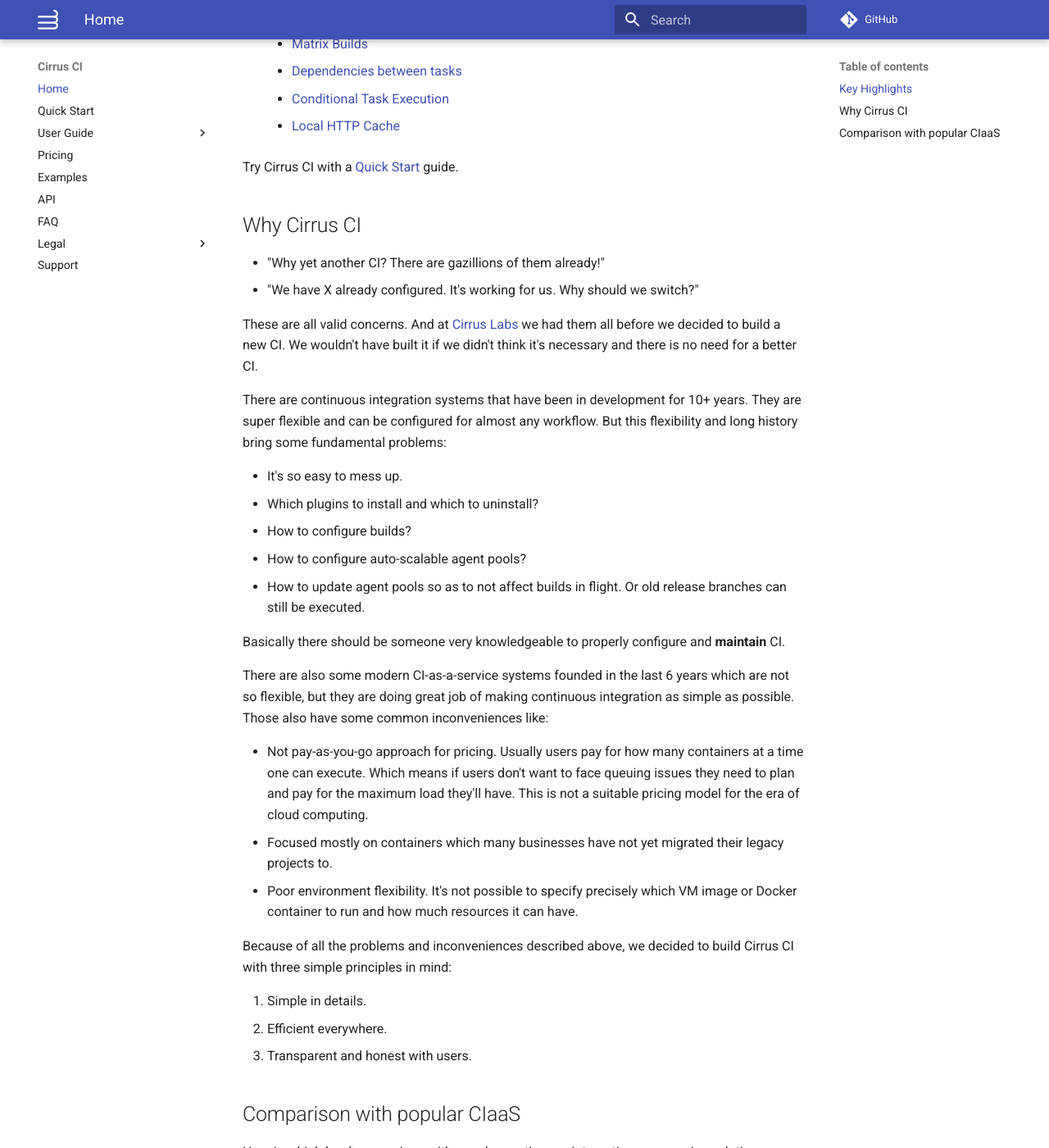
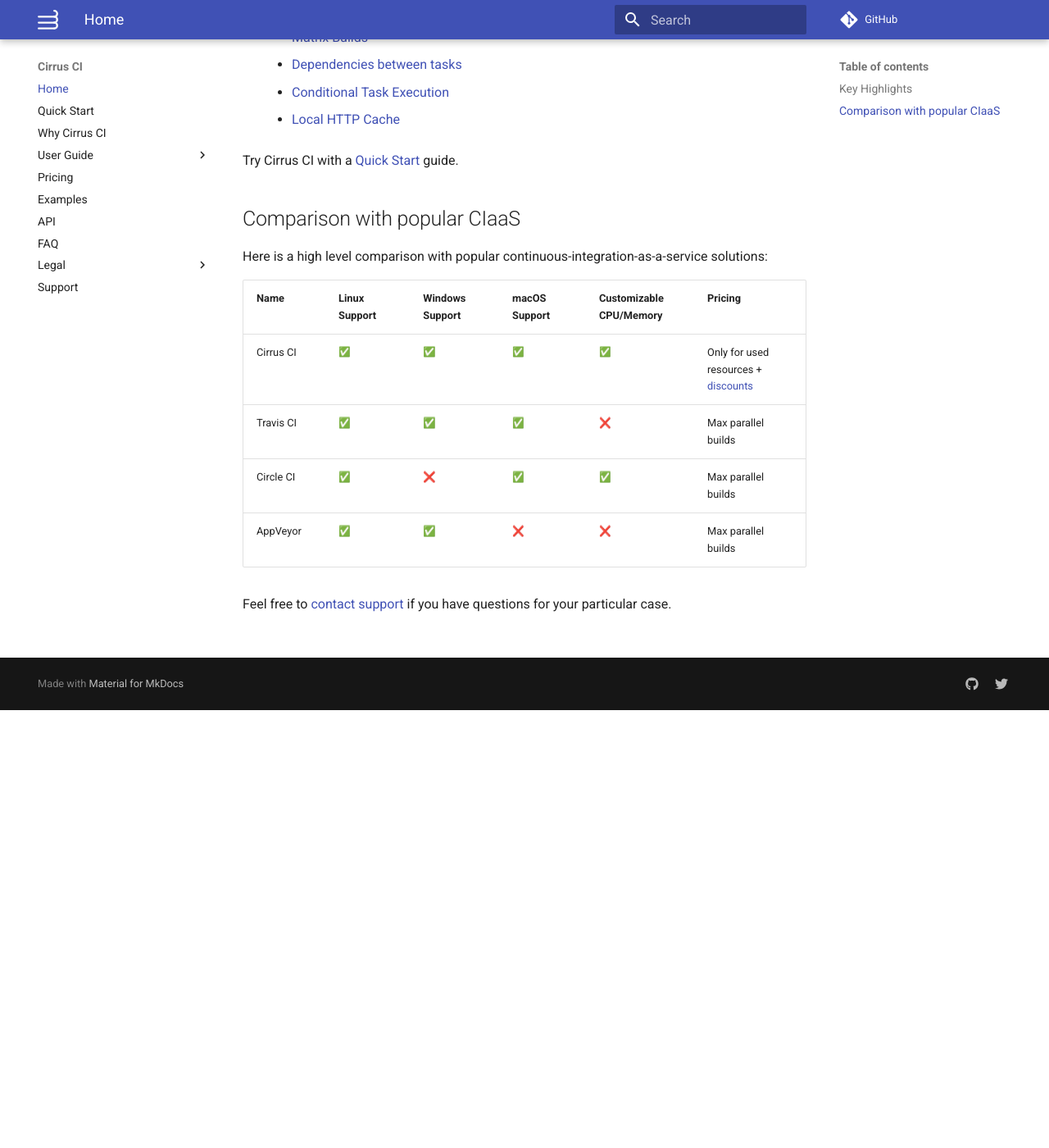
Before and after one commit to cirruslabs/cirrus-ci-docs, an MkDocs documentation site: the page built from docs/index.md, in a window 1280 px wide and 1400 px high, scrolled down 534 px. Shown: the whole window at 82% size. Built offline with MkDocs 1.6.1 and Material for MkDocs 9.7.7, drawn with Linux system fonts in a browser that asks for light colours; emoji names are drawn with the system emoji font; comment, search, counter and statistics services are not loaded; some of the changed text lies outside the part shown.

Commit message:
Cleaner index.md

```diff
--- a/docs/index.md
+++ b/docs/index.md
@@ -1,15 +1,13 @@
 # Cirrus CI
 
-Cirrus CI makes your development cycle fast, efficient, and secure by leveraging modern cloud technologies. Cirrus CI
-scales with your team and makes shipping software faster and cheaper.
-
-Cirrus CI is free for Open Source projects and at the moment Cirrus CI [supports only GitHub](faq.md#only-github-support).
-For private repositories Cirrus CI has [a few very flexible plans](/pricing.md).
+Cirrus CI makes your development cycle **fast**, **efficient**, and **secure** by leveraging modern cloud technologies.
+Cirrus CI scales with your team and makes shipping software faster and cheaper.
 
 ## Key Highlights
 
 * [Free for Open Source](guide/linux.md) or [per-second billing otherwise](/pricing.md).
-* Can delegate execution directly to [variety of computing services](guide/supported-computing-services.md).
+* No concurrency limit. No queues.
+* Bring you own infrastructure by delegating execution directly to [variety of computing services](guide/supported-computing-services.md).
 * Flexible execution environment: any Unix or Windows VM, any Docker container, any amount of CPUs, optional SSDs and GPUs.
 * Simple but very powerful configuration format. Learn more about how to configure tasks [here](guide/writing-tasks.md). Configure things like:
     - [Matrix Builds](guide/writing-tasks.md#matrix-modification)
@@ -19,42 +17,6 @@ For private repositories Cirrus CI has [a few very flexible plans](/pricing.md).
 
 Try Cirrus CI with a [Quick Start](guide/quick-start.md) guide.
 
-## Why Cirrus CI
-
-* "Why yet another CI? There are gazillions of them already!"
-* "We have X already configured. It's working for us. Why should we switch?"
-
-These are all valid concerns. And at [Cirrus Labs](http://cirruslabs.org/) we had them all before we decided to build a new CI.
-We wouldn't have built it if we didn't think it's necessary and there is no need for a better CI.
-
-There are continuous integration systems that have been in development for 10+ years. They are super flexible and
-can be configured for almost any workflow. But this flexibility and long history bring some fundamental problems:
-
-* It's so easy to mess up.
-* Which plugins to install and which to uninstall?
-* How to configure builds?
-* How to configure auto-scalable agent pools?
-* How to update agent pools so as to not affect builds in flight. Or old release branches can still be executed.
-
-Basically there should be someone very knowledgeable to properly configure and **maintain** CI.
-
-There are also some modern CI-as-a-service systems founded in the last 6 years which are not so flexible,
-but they are doing great job of making continuous integration as simple as possible. Those also have some common
-inconveniences like:
-
-* Not pay-as-you-go approach for pricing. Usually users pay for how many containers at a time one can execute.
-Which means if users don't want to face queuing issues they need to plan and pay for the maximum load they'll have.
-This is not a suitable pricing model for the era of cloud computing.
-* Focused mostly on containers which many businesses have not yet migrated their legacy projects to.
-* Poor environment flexibility. It's not possible to specify precisely which VM image or Docker container to run and
-how much resources it can have.
-
-Because of all the problems and inconveniences described above, we decided to build Cirrus CI with three simple principles in mind:
-
-1. Simple in details.
-2. Efficient everywhere.
-3. Transparent and honest with users.
-
 ## Comparison with popular CIaaS
 
 Here is a high level comparison with popular continuous-integration-as-a-service solutions:
@@ -62,7 +24,7 @@ Here is a high level comparison with popular continuous-integration-as-a-service
 Name      | Linux Support           | Windows Support         | macOS Support            | Customizable CPU/Memory | Pricing
 ----------| ----------------------  | ----------------------- | ------------------------ | ----------------------- | -----------------------
 Cirrus CI | [:white_check_mark:][1] | [:white_check_mark:][2] | [:white_check_mark:][3]  | :white_check_mark:      | Only for used resources + [discounts][4]
-Travis CI | :white_check_mark:      | :x:                     | :white_check_mark:       | :x:                     | Max parallel builds
+Travis CI | :white_check_mark:      | :white_check_mark:      | :white_check_mark:       | :x:                     | Max parallel builds
 Circle CI | :white_check_mark:      | :x:                     | :white_check_mark:       | :white_check_mark:      | Max parallel builds
 AppVeyor  | :white_check_mark:      | :white_check_mark:      | :x:                      | :x:                     | Max parallel builds
 
--- a/mkdocs.yml
+++ b/mkdocs.yml
@@ -58,6 +58,7 @@ markdown_extensions:
 nav:
   - Home: index.md
   - 'Quick Start': guide/quick-start.md
+  - 'Why Cirrus CI': why.md
   - User Guide:
     - 'Writing Tasks': guide/writing-tasks.md
     - 'Linux Containers': guide/linux.md
```
Also changed, not shown: docs/why.md (added, +35 -0 lines).
